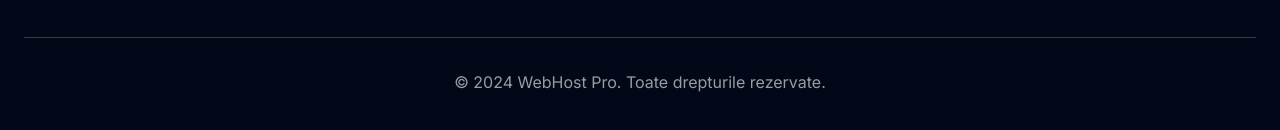
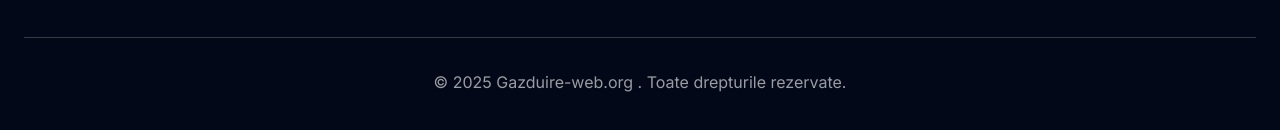
Before and after one commit to Oliviu-nbx/web-speedy-hub, a React (Vite) app: page / in a window 1280 px wide. Shown: the part 3723-3853 px from the top of the page. Built offline with nearby package versions, Linux system fonts and the light colour scheme.

Commit message:
Visual edit in Lovable
Edited UI in Lovable

```diff
--- a/src/components/Footer.tsx
+++ b/src/components/Footer.tsx
@@ -59,7 +59,7 @@ const Footer = () => {
         </div>
 
         <div className="border-t border-white/20 mt-12 pt-8 text-center text-white/60">
-          <p>&copy; 2024 WebHost Pro. Toate drepturile rezervate.</p>
+          <p>© 2025 Gazduire-web.org . Toate drepturile rezervate.</p>
         </div>
       </div>
     </footer>;
```
